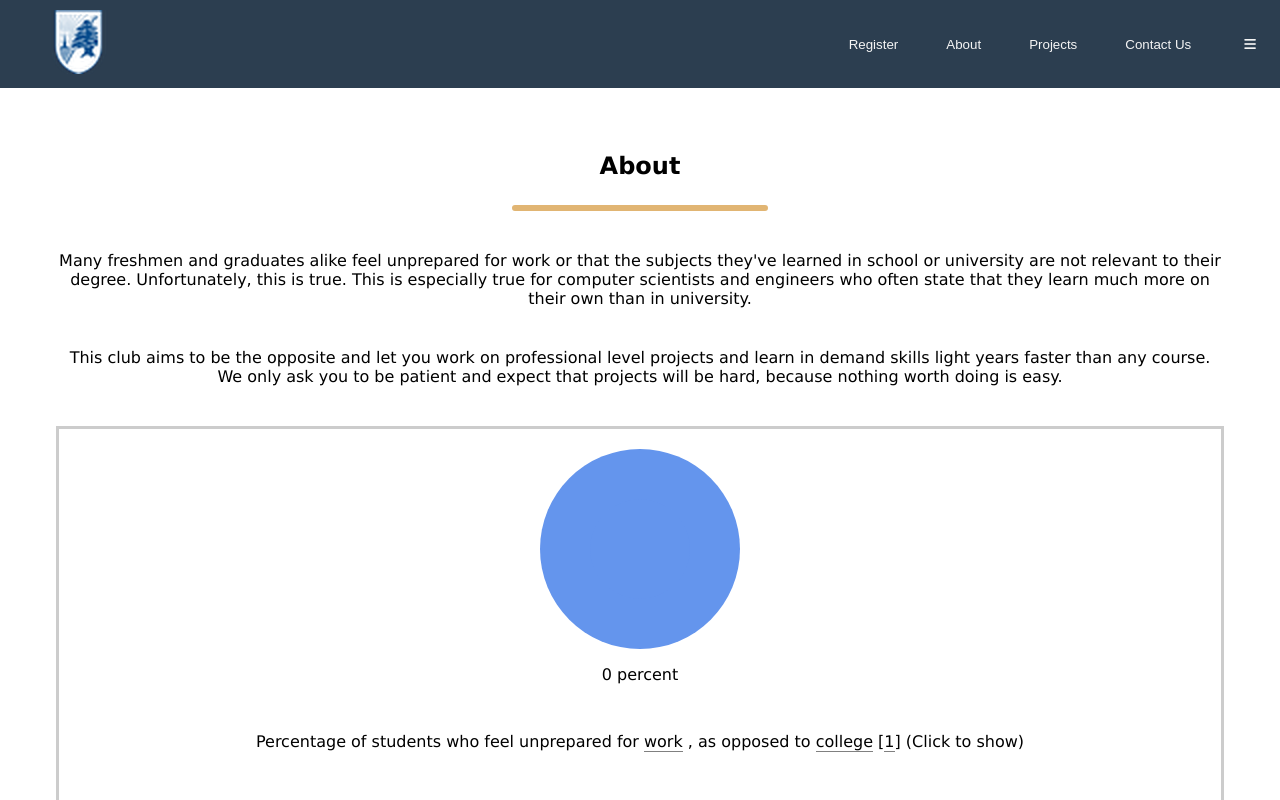
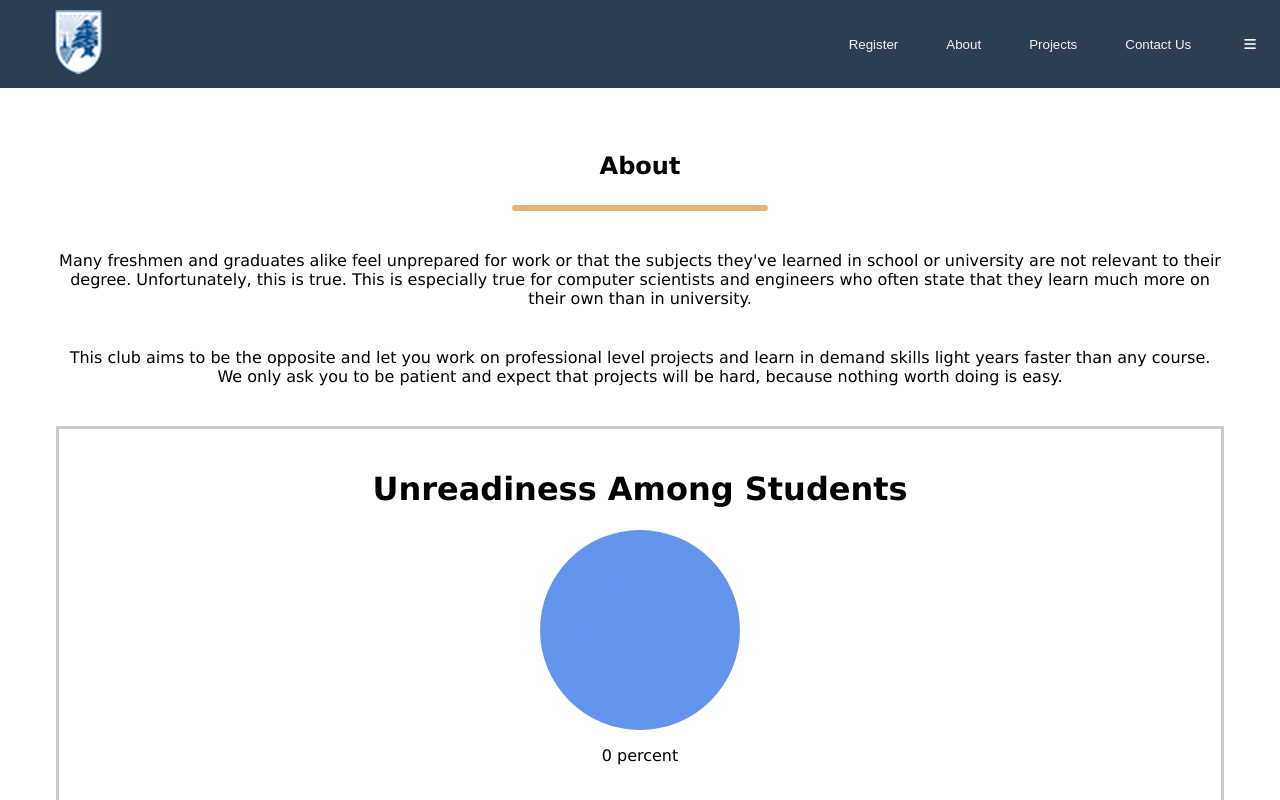
Before and after one commit to Leboweeb/Engineering-Day-Website, a Svelte app: page / in a window 1280 px wide. Shown: the top 800 px of the page. Built offline with nearby package versions, Linux system fonts and the light colour scheme.

Commit message:
add nour

```diff
--- a/src/App.svelte
+++ b/src/App.svelte
@@ -5,7 +5,7 @@
   import Sami from "../public/sami.jpeg_processed.jpeg";
   import Mohammad from "../public/mohammad.jpeg_processed.jpeg";
   import Saja from "../public/saja.jpeg_processed.jpeg";
-  // import Nour from "../public/nour.jpeg_processed.jpeg";
+  import Nour from "../public/nour.jpeg_processed.jpeg";
   import Lama from "../public/lama.jpeg_processed.jpeg";
   import Jana from "../public/jana.jpeg_processed.jpeg";
   import IOT from "../public/IOT.png";
@@ -29,7 +29,6 @@
   };
   import { tweened } from "svelte/motion";
   import Profile from "./components/Profile.svelte";
-  import Header from "./components/Header.svelte";
   import Caption from "./components/Caption.svelte";
   let percent = 0;
   const store = tweened(0, { duration: 2000 });
@@ -66,7 +65,7 @@
     "lym075@student.bau.edu.lb",
     "Jhm431@student.bau.edu.lb",
   ];
-  const images = ["", Sari, Mohammad, Sami, Saja, "", Lama, Jana];
+  const images = ["", Sari, Mohammad, Sami, Saja, Nour, Lama, Jana];
 </script>
 
 <svelte:head>
@@ -161,6 +160,7 @@
     text={"Many freshmen and graduates alike feel unprepared for work or that the subjects they've learned in school or university are not relevant to their degree. Unfortunately, this is true. This is especially true for computer scientists and engineers who often state that they learn much more on their own than in university.\nThis club aims to be the opposite and let you work on professional level projects and learn in demand skills light years faster than any course. We only ask you to be patient and expect that projects will be hard, because nothing worth doing is easy. "}
   />
   <figure>
+    <h1>Unreadiness Among Students</h1>
     <Pie percent={$store} />
     <figcaption>
       <!-- svelte-ignore a11y-invalid-attribute -->
```
